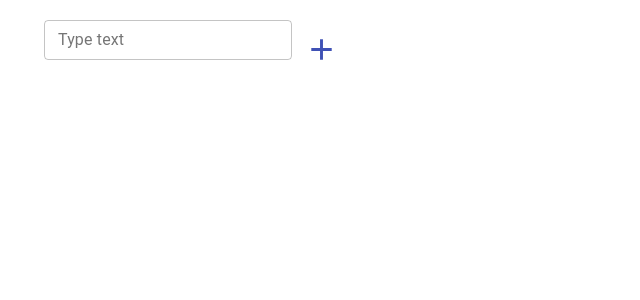
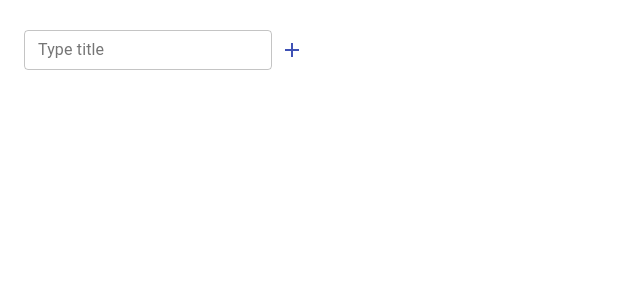
Before and after one commit to shobanov/todo-test, a React (Create React App) app: page / in a window 1280 px wide. Shown: the top 300 px of the page, without its empty margins (0-640 px from the left). Built offline with nearby package versions, Linux system fonts and the light colour scheme.

Commit message:
before adding module.css

```diff
--- a/src/App.tsx
+++ b/src/App.tsx
@@ -3,11 +3,11 @@ import Todolist from './components/Todolist/Todolist';
 
 const App: React.FC = () => {
   return (
-    <div>
+    <>
       <Container fixed>
         <Todolist />
       </Container>
-    </div>
+    </>
   );
 };
 
--- a/src/components/AddItemForm/AddItemForm.tsx
+++ b/src/components/AddItemForm/AddItemForm.tsx
@@ -38,20 +38,20 @@ const AddItemForm = React.memo(({ addItem }: AddItemFormPropsType) => {
       <TextField
         value={title}
         id="outlined-error-helper-text"
-        variant={'outlined'}
-        label={'Type text'}
+        variant="outlined"
+        label={"Type title"}
         error={Boolean(errorMessage)}
         onChange={onChangeTitleHandler}
         onKeyPress={onPressEnterHandler}
-        className={errorMessage ? 'error' : ''}
+        className={errorMessage ? "error" : ""}
         helperText={errorMessage}
-        size={'small'}
+        size="small"
       />
       <IconButton
         onClick={addItemHandler}
-        color={'primary'}
+        color="primary"
       >
-        <Add fontSize={'large'} />
+        <Add style={{ margin: "-4px" }}/>
       </IconButton>
     </div>
   );
--- a/src/components/Task/Task.tsx
+++ b/src/components/Task/Task.tsx
@@ -3,9 +3,9 @@ import { Box, Checkbox, IconButton } from '@material-ui/core';
 import React, { ChangeEvent } from 'react';
 import { useDispatch } from 'react-redux';
 
-import { changeTaskStatusAC, changeTaskTitleAC, removeTaskAC } from '../../redux/tasks-reducer';
+import { changeTaskStatusAC, changeTaskTitleAC, removeTaskAC } from '../../redux/tasks';
 import EditableTitle from '../EditableTitle/EditableTitle';
-import { FilterValuesType } from '../../redux/todolists-reducer';
+import { FilterValuesType } from '../../redux/todolists';
 
 type TaskPropsType = {
   taskId: string;
@@ -21,8 +21,8 @@ const Task: React.FC<TaskPropsType> = ({
   const dispatch = useDispatch();
 
   const changeTaskStatus = (e: ChangeEvent<HTMLInputElement>) => {
-    const statusTask = e.currentTarget.checked ? FilterValuesType.completed : FilterValuesType.active;
-    dispatch(changeTaskStatusAC(taskId, statusTask));
+    const taskStatus = e.currentTarget.checked ? FilterValuesType.completed : FilterValuesType.active;
+    dispatch(changeTaskStatusAC(taskId, taskStatus));
   };
 
   const changeTaskTitle = (newTitle: string) => {
@@ -33,10 +33,10 @@ const Task: React.FC<TaskPropsType> = ({
     dispatch(removeTaskAC(taskId));
   };
 
-  const isDone = status === FilterValuesType.completed
+  const isDone = status === FilterValuesType.completed;
 
   return (
-    <Box display="flex" alignItems="center" justifyContent="space-around">
+    <Box width="260px">
       <Checkbox
         checked={isDone}
         color="primary"
--- a/src/components/Todolist/Todolist.tsx
+++ b/src/components/Todolist/Todolist.tsx
@@ -4,7 +4,7 @@ import { useDispatch, useSelector } from 'react-redux';
 import React from 'react';
 
 import { AppRootStateType } from '../../redux/store';
-import { addTodolistAC, TodolistType } from '../../redux/todolists-reducer';
+import { addTodolistAC, TodolistType } from '../../redux/todolists';
 import AddItemForm from '../AddItemForm/AddItemForm';
 import TodolistItem from '../TodolistItem/TodolistItem';
 
@@ -20,7 +20,7 @@ const Todolist: React.FC = () => {
 
   return (
     <>
-      <Grid container style={{ padding: "20px" }}>
+      <Grid container style={{ padding: "30px 0" }}>
         <AddItemForm addItem={addTodolist} />
       </Grid>
       <Grid container spacing={3}>
--- a/src/components/TodolistItem/TodolistItem.tsx
+++ b/src/components/TodolistItem/TodolistItem.tsx
@@ -1,14 +1,14 @@
-import { Box, Button, IconButton, Typography } from '@material-ui/core';
-import { Delete } from '@material-ui/icons';
+import { Box, Button, Chip, IconButton, Typography } from '@material-ui/core';
 import { useDispatch, useSelector } from 'react-redux';
 import React from 'react';
 
 import { AppRootStateType } from '../../redux/store';
 import AddItemForm from '../AddItemForm/AddItemForm';
-import { changeTodolistFilterAC, changeTodolistTitleAC, FilterValuesType, removeTodolistAC } from '../../redux/todolists-reducer';
-import { addTaskAC, TaskType } from '../../redux/tasks-reducer';
+import { changeTodolistFilterAC, changeTodolistTitleAC, FilterValuesType, removeTodolistAC } from '../../redux/todolists';
+import { addTaskAC, TaskType } from '../../redux/tasks';
 import EditableTitle from '../EditableTitle/EditableTitle';
 import Task from '../Task/Task';
+import { Delete } from '@material-ui/icons';
 
 type TodolistPropsType = {
   todolistId: string;
@@ -23,8 +23,10 @@ const TodoList: React.FC<TodolistPropsType> = ({
   filter,
   date,
 }) => {
-  const tasks = useSelector<AppRootStateType, Array<TaskType>>(state => state.tasks);
   const dispatch = useDispatch();
+  const allTasks = useSelector<AppRootStateType, Array<TaskType>>(state => state.tasks);
+  const tasks = allTasks.filter(task => task.todolistId === todolistId);
+  const isAllTasksComleted = tasks.every(task => task.status === FilterValuesType.completed);
 
   const removeTodoList = () => {
     dispatch(removeTodolistAC(todolistId));
@@ -42,24 +44,32 @@ const TodoList: React.FC<TodolistPropsType> = ({
     dispatch(addTaskAC(todolistId, title));
   };
 
-  const filteredTasks = tasks.filter(task => task.status !== filter);
+  const filteredTasks = tasks.filter(task => {
+    return filter === FilterValuesType.all ? true : task.status === filter;
+  });
 
   return (
-    <Box maxWidth="300px" style={{ wordBreak: "break-all" }}  >
-      <Typography>Created: {date}</Typography>
-      <h3>
+    <Box maxWidth="300px" display="flex" flexDirection="column" alignItems="center" style={{ wordBreak: "break-all" }}>
+      <Typography color="primary">Created: {date}</Typography>
+      {
+        isAllTasksComleted &&
+          <Typography color="secondary" >
+            All tasks completed
+          </Typography>
+      }
+      <Box>
         <EditableTitle title={title} onChange={changeTodoListTitle}/>
         <IconButton onClick={removeTodoList}>
           <Delete />
         </IconButton>
-      </h3>
+      </Box>
       <AddItemForm addItem={addTask}/>
       <div>
         {
-          filteredTasks.map(task => task.todolistId === todolistId && <Task key={task.taskId} {...task} />)
+          filteredTasks.map(task => <Task key={task.taskId} {...task} />)
         }
       </div>
-      <div>
+      <Box mt="15px">
         <Button
           variant={filter === FilterValuesType.all ? 'contained' : 'text'}
           onClick={onAllClickHandler}
@@ -84,7 +94,7 @@ const TodoList: React.FC<TodolistPropsType> = ({
         >
           Completed
         </Button>
-      </div>
+      </Box>
     </Box>
   );
 };
--- a/src/redux/store.ts
+++ b/src/redux/store.ts
@@ -1,6 +1,6 @@
 import { combineReducers, createStore } from 'redux';
-import { tasksReducer } from './tasks-reducer';
-import { todolistsReducer } from './todolists-reducer';
+import { tasksReducer } from './tasks';
+import { todolistsReducer } from './todolists';
 
 // creating the structure of the state object
 const rootReducer = combineReducers({
--- a/src/redux/tasks-reducer.ts
+++ b/src/redux/tasks.ts
@@ -1,5 +1,5 @@
 import { v4 as uuidv4 } from 'uuid';
-import { FilterValuesType } from './todolists-reducer';
+import { FilterValuesType } from './todolists';
 
 const initialState: Array<TaskType> = [];
 
--- a/src/redux/todolists-reducer.ts
+++ b/src/redux/todolists.ts
@@ -57,4 +57,4 @@ export type TodolistType = {
 
 export enum FilterValuesType {
   all, active, completed
-}
+};
```
Also changed, not shown: 1 other file (tests, documents, lock files or other folders).
